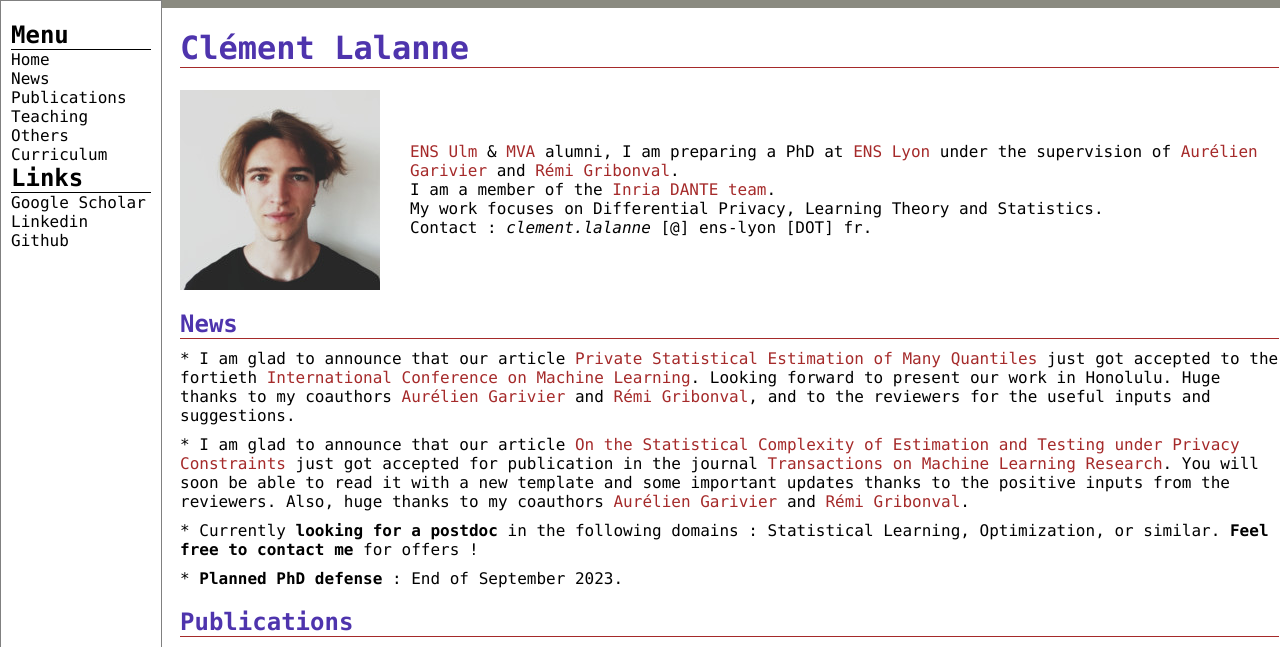
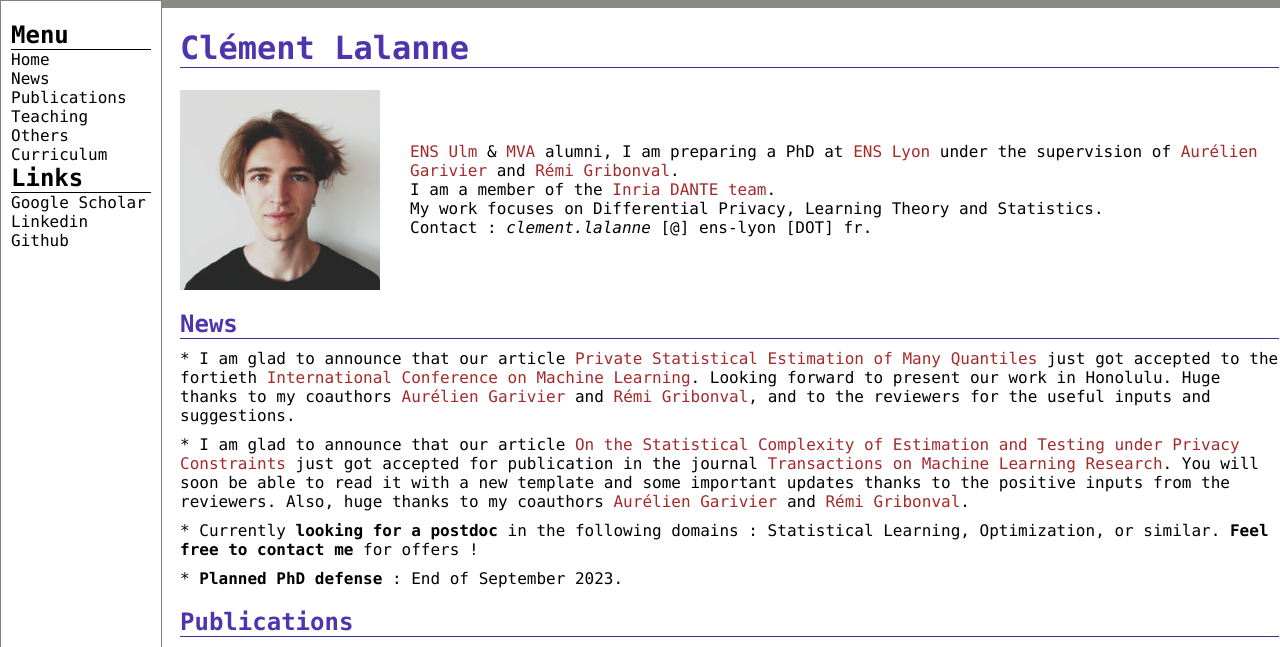
Before and after one commit to clemlal/clemlal.github.io, a Jekyll site: the page index.html, which Jekyll copies as it is, in a window 1280 px wide and 1400 px high. Shown: the top 647 px of the window. Built offline with Jekyll 4.4.1, drawn with Linux system fonts in a browser that asks for light colours; grey boxes are pictures that could not be loaded.

Commit message:
Update index.html

```diff
--- a/index.html
+++ b/index.html
@@ -55,7 +55,7 @@
     }
     .main h1 {
       color: rgb(78, 52, 173);
-      border-bottom: 1px double brown;
+      border-bottom: 1px double rgb(60, 48, 165);
     }
     .section {
       margin: 20px 0;
@@ -64,7 +64,7 @@
       color: rgb(78, 52, 173);
       font-size: 1.5em;
       margin: 10px 0;
-      border-bottom: 1px solid brown;
+      border-bottom: 1px solid rgb(60, 48, 165);
     }
     .section p {
       font-size: 1.2em;
```
